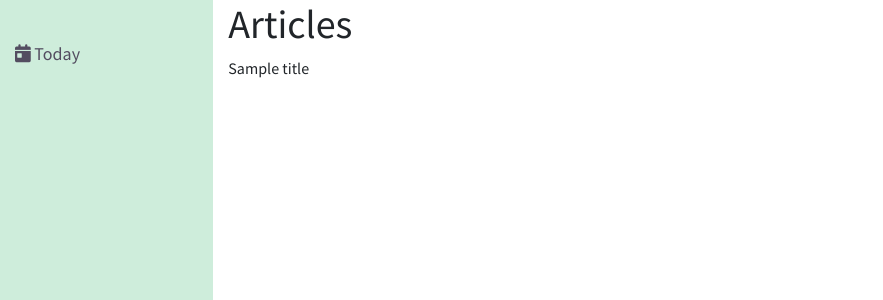
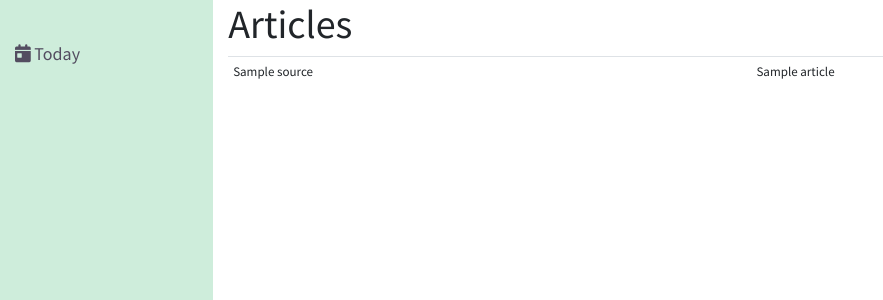
Before and after one commit to Nymfeparakit/django-rss-app, a Django app: template templates/feeds/articles.html in a window 1280 px wide. Shown: the top 300 px of the page, without its empty margins (0-883 px from the left). Run offline with Django 3.2, Linux system fonts and the light colour scheme; the template is opened without the code that fills it: most values are stand-ins (such as "Sample title", 1, 10 or a date in 2020); some libraries are stand-ins or nearby versions.

Commit message:
Show articles titles in table

```diff
--- a/books_app/static/css/main.css
+++ b/books_app/static/css/main.css
@@ -97,3 +97,7 @@ a:hover {
     height: 100%;
     min-height: 100%;
 }
+
+.articles_table {
+    font-size: 13px;
+}
--- a/templates/feeds/articles.html
+++ b/templates/feeds/articles.html
@@ -4,7 +4,12 @@
     <h1>
         Articles
     </h1>
-    {% for title in titles %}
-        <p>{{ title }}</p>
-    {% endfor %}
+    <table class="table table-sm articles_table">
+        {% for article in articles %}
+            <tr>
+                <td>{{ article.source }}</td>
+                <td>{{ article.title }}</td>
+            </tr>
+        {% endfor %}
+    </table>
 {% endblock %}
```
Also changed, not shown: feeds/views.py (+8 -4 lines).
